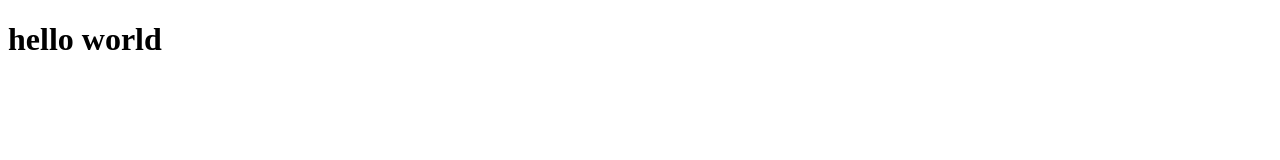
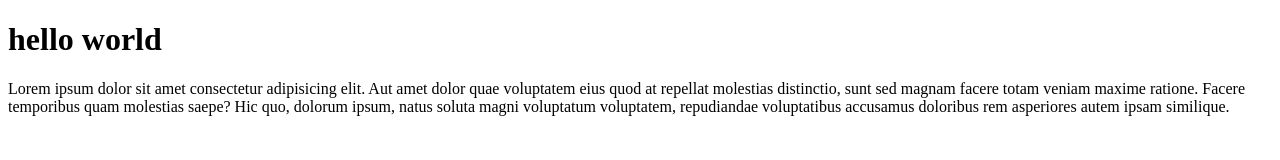
Before and after one commit to sandesh10000/learning_git, a plain HTML site: page some.html in a window 1280 px wide. Drawn offline with Linux system fonts and the light colour scheme.

Commit message:
modified some.html

```diff
--- a/some.html
+++ b/some.html
@@ -10,6 +10,10 @@
 
 <body>
   <h1>hello world</h1>
+  <p>Lorem ipsum dolor sit amet consectetur adipisicing elit. Aut amet dolor quae voluptatem eius quod at repellat
+    molestias distinctio, sunt sed magnam facere totam veniam maxime ratione. Facere temporibus quam molestias saepe?
+    Hic quo, dolorum ipsum, natus soluta magni voluptatum voluptatem, repudiandae voluptatibus accusamus doloribus rem
+    asperiores autem ipsam similique.</p>
 </body>
 
 </html>
```
